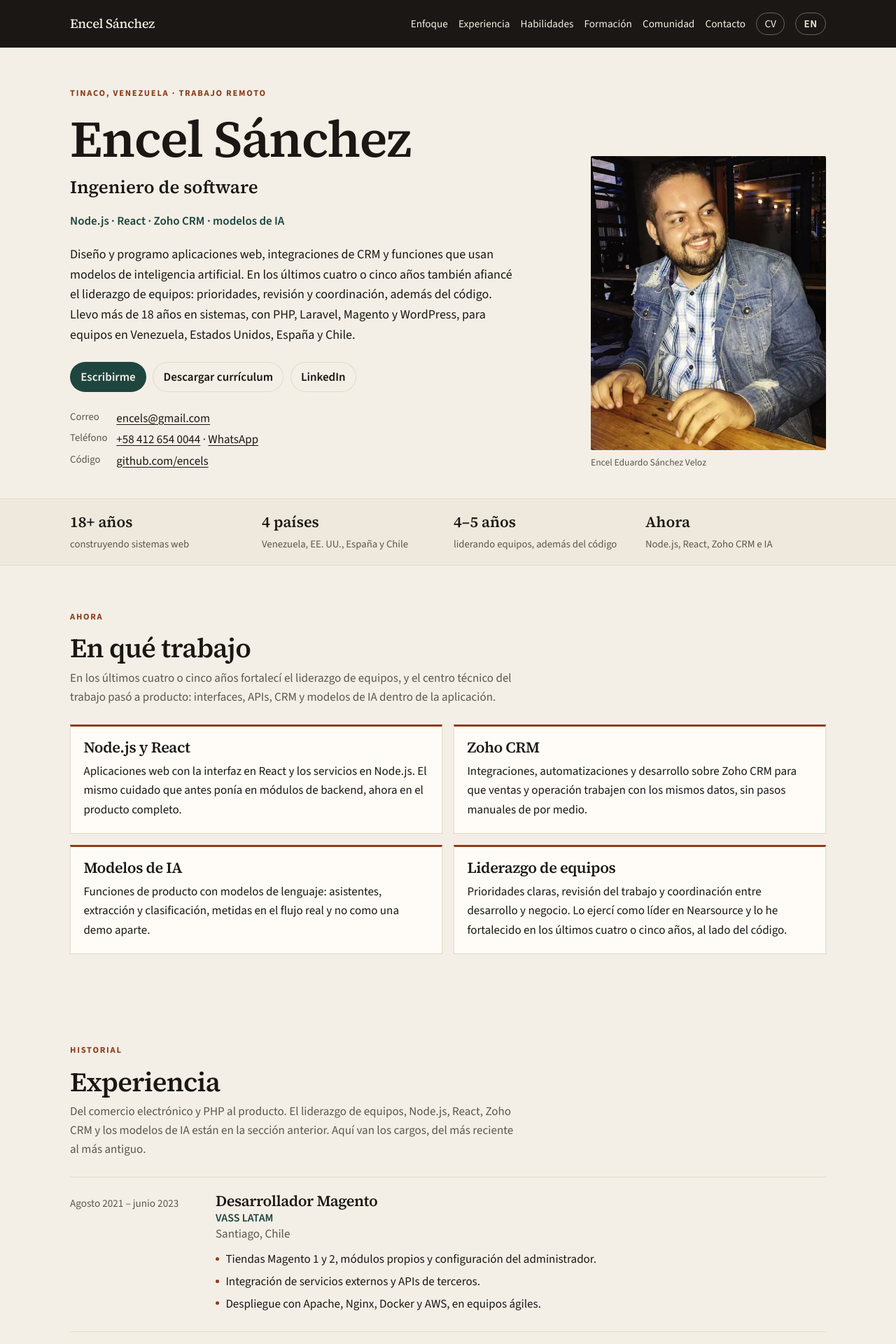
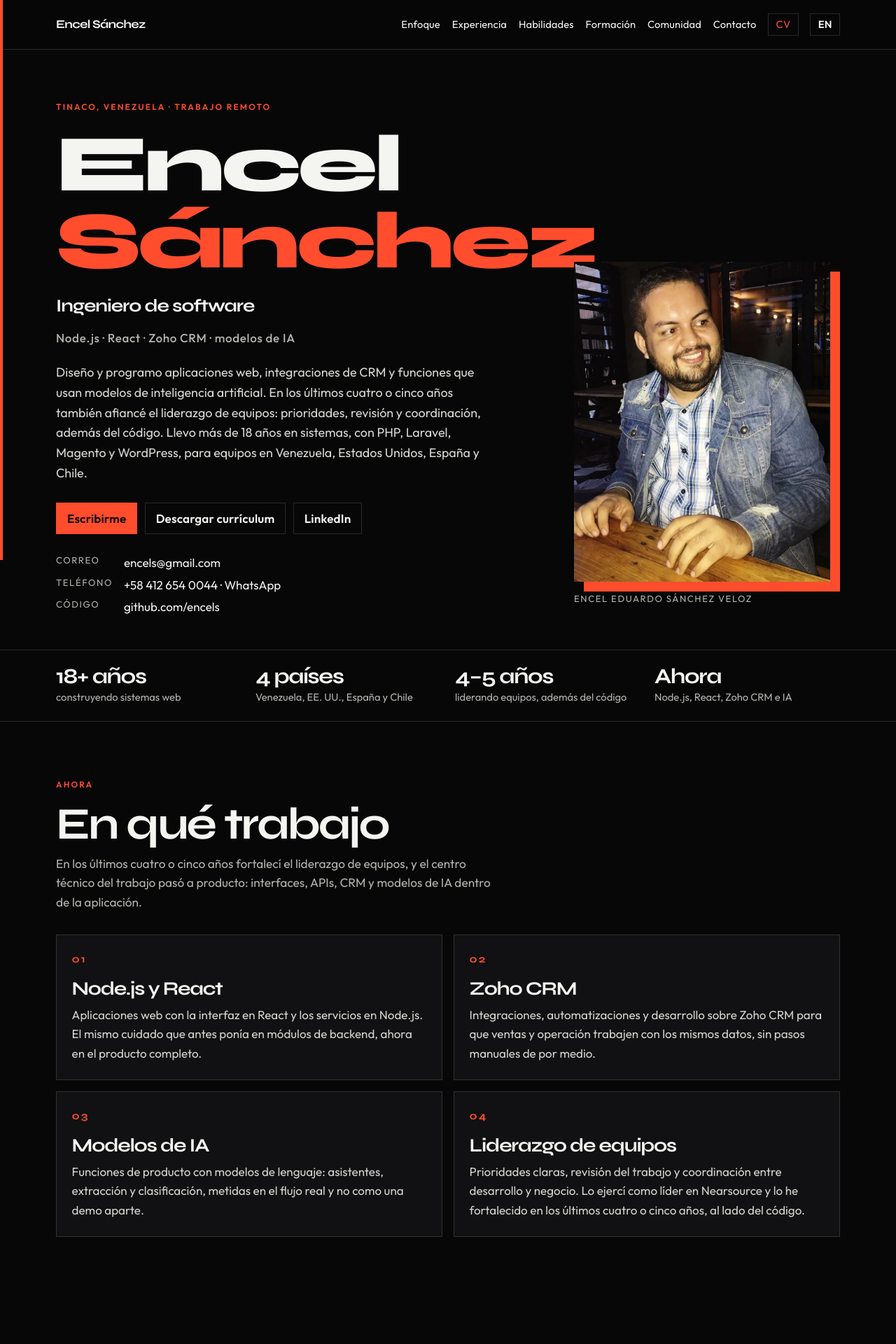
Before and after one commit to encels/encels.github.io, a PHP site: page / in a window 1280 px wide. Shown: the top 1920 px of the page at 70% size. Run offline with PHP 8.4, Linux system fonts and the light colour scheme.

Commit message:
Redesign the site with a darker, sharper visual system.
Replace the warm paper palette and serif type with a black layout, Syne and Outfit, and a single vermilion accent so the page reads as a current portfolio.

Co-authored-by: Cursor <cursoragent@cursor.com>

```diff
--- a/404.html
+++ b/404.html
@@ -5,12 +5,12 @@
   <meta name="viewport" content="width=device-width, initial-scale=1">
   <title>Página no encontrada | Encel Sánchez</title>
   <meta name="robots" content="noindex">
-  <meta name="theme-color" content="#1a1714">
+  <meta name="theme-color" content="#070708">
   <link rel="icon" href="img/favicon.svg" type="image/svg+xml">
   <link rel="stylesheet" href="css/site.css">
   <link rel="preconnect" href="https://fonts.googleapis.com">
   <link rel="preconnect" href="https://fonts.gstatic.com" crossorigin>
-  <link href="https://fonts.googleapis.com/css2?family=Source+Sans+3:wght@400;600&family=Source+Serif+4:opsz,wght@8..60,560&display=swap" rel="stylesheet">
+  <link href="https://fonts.googleapis.com/css2?family=Outfit:wght@400;600&family=Syne:wght@700;800&display=swap" rel="stylesheet">
 </head>
 <body>
   <header class="top">
--- a/css/site.css
+++ b/css/site.css
@@ -1,26 +1,28 @@
 :root {
-  --ink: #1a1714;
-  --cream: #f3efe6;
-  --paper: #fffcf7;
-  --muted: #5c564e;
-  --line: #e3d9cb;
-  --copper: #8d3d18;
-  --pine: #1e463f;
-  --sans: "Source Sans 3", "Segoe UI", sans-serif;
-  --serif: "Source Serif 4", "Iowan Old Style", Palatino, Georgia, serif;
-  --wrap: 1080px;
-  --header: 4.25rem;
+  --bg: #070708;
+  --surface: #111113;
+  --ink: #f4f4f1;
+  --muted: #b4b3ad;
+  --line: rgba(244, 244, 241, 0.14);
+  --accent: #ff4d2e;
+  --sans: "Outfit", "Segoe UI", sans-serif;
+  --display: "Syne", "Outfit", sans-serif;
+  --wrap: 1120px;
+  --header: 4.4rem;
 }
 
 *,
 *::before,
 *::after { box-sizing: border-box; }
 
-html { scroll-behavior: smooth; }
+html {
+  scroll-behavior: smooth;
+  color-scheme: dark;
+}
 
 body {
   margin: 0;
-  background: var(--cream);
+  background: var(--bg);
   color: var(--ink);
   font-family: var(--sans);
   font-size: 1.0625rem;
@@ -28,142 +30,176 @@ body {
   text-rendering: optimizeLegibility;
 }
 
+body::before {
+  content: "";
+  position: fixed;
+  inset: 0 auto 0 0;
+  width: 4px;
+  background: var(--accent);
+  z-index: 30;
+}
+
 img { max-width: 100%; height: auto; display: block; }
 
-a { color: var(--pine); text-underline-offset: 0.18em; }
+a { color: var(--ink); text-underline-offset: 0.18em; }
 
-a:hover { color: var(--copper); }
+a:hover { color: var(--accent); }
+
+::selection { background: var(--accent); color: #140804; }
 
 :focus-visible {
-  outline: 2px solid var(--copper);
+  outline: 2px solid var(--accent);
   outline-offset: 3px;
 }
 
 h1, h2, h3, p { margin: 0; }
 
-h1, h2, h3 { font-family: var(--serif); font-weight: 600; letter-spacing: -0.02em; line-height: 1.15; }
+h1, h2, h3 {
+  font-family: var(--display);
+  font-weight: 700;
+  letter-spacing: -0.045em;
+  line-height: 0.95;
+}
 
 .skip {
   position: absolute;
   left: 1rem;
   top: -4rem;
-  z-index: 20;
-  background: var(--paper);
-  color: var(--ink);
+  z-index: 40;
+  background: var(--accent);
+  color: #140804;
   padding: 0.5rem 0.8rem;
+  text-decoration: none;
 }
 
 .skip:focus { top: 0.5rem; }
 
 .wrap {
-  width: min(var(--wrap), calc(100% - 2rem));
+  width: min(var(--wrap), calc(100% - 2.5rem));
   margin-inline: auto;
 }
 
 .top {
   position: sticky;
   top: 0;
-  z-index: 10;
-  background: var(--ink);
-  color: var(--cream);
+  z-index: 20;
+  background: rgba(7, 7, 8, 0.82);
+  backdrop-filter: blur(16px);
+  border-bottom: 1px solid var(--line);
 }
 
 .top a { color: inherit; text-decoration: none; }
 
-.top a:hover { color: #f0d2c2; }
+.top a:hover { color: var(--accent); }
 
 .top-inner {
   display: flex;
   flex-wrap: wrap;
   align-items: center;
   justify-content: space-between;
-  gap: 0.6rem 1.25rem;
+  gap: 0.7rem 1.4rem;
   min-height: var(--header);
-  padding: 0.7rem 0;
+  padding: 0.75rem 0;
 }
 
 .brand {
-  font-family: var(--serif);
-  font-size: 1.15rem;
-  letter-spacing: -0.02em;
+  font-family: var(--display);
+  font-size: 1.05rem;
+  font-weight: 700;
+  letter-spacing: -0.04em;
 }
 
 .nav {
   display: flex;
   flex-wrap: wrap;
   align-items: center;
-  gap: 0.35rem 0.95rem;
+  gap: 0.4rem 1.05rem;
 }
 
-.nav a { font-size: 0.95rem; }
+.nav a {
+  font-size: 0.92rem;
+  letter-spacing: 0.01em;
+}
 
 .nav .cv,
 .lang {
-  border: 1px solid rgba(243, 239, 230, 0.35);
-  border-radius: 999px;
-  padding: 0.15rem 0.7rem;
+  border: 1px solid var(--line);
+  padding: 0.2rem 0.65rem;
 }
 
-.lang { font-weight: 600; letter-spacing: 0.04em; }
+.nav .cv { color: var(--accent); }
+
+.lang { font-weight: 600; letter-spacing: 0.08em; }
 
 .hero {
   display: grid;
-  grid-template-columns: minmax(0, 1.45fr) minmax(240px, 0.7fr);
-  gap: 3rem;
+  grid-template-columns: minmax(0, 1.35fr) minmax(260px, 0.75fr);
+  gap: 3.5rem;
   align-items: end;
-  padding: 3.5rem 0 2.5rem;
+  padding: 4.5rem 0 3rem;
 }
 
 .kicker {
-  margin-bottom: 0.8rem;
-  color: var(--copper);
-  font-size: 0.78rem;
-  font-weight: 700;
-  letter-spacing: 0.14em;
+  margin-bottom: 1.1rem;
+  color: var(--accent);
+  font-size: 0.75rem;
+  font-weight: 600;
+  letter-spacing: 0.18em;
   text-transform: uppercase;
 }
 
-h1 { font-size: clamp(2.7rem, 6vw, 4.6rem); }
+h1 {
+  font-size: clamp(4.4rem, 9vw, 8.2rem);
+  font-weight: 800;
+}
+
+h1 span {
+  display: block;
+  color: var(--accent);
+}
 
 .role {
-  margin-top: 0.35rem;
-  font-family: var(--serif);
-  font-size: clamp(1.35rem, 2vw, 1.7rem);
-  font-weight: 600;
+  margin-top: 1.1rem;
+  font-family: var(--display);
+  font-size: clamp(1.4rem, 2vw, 1.85rem);
+  font-weight: 700;
+  letter-spacing: -0.04em;
 }
 
 .stack {
-  margin-top: 0.85rem;
-  color: var(--pine);
-  font-weight: 600;
+  margin-top: 0.7rem;
+  color: var(--muted);
+  font-weight: 500;
+  letter-spacing: 0.04em;
 }
 
 .lede {
-  max-width: 40rem;
-  margin-top: 1.25rem;
-  font-size: 1.125rem;
+  max-width: 38rem;
+  margin-top: 1.4rem;
+  color: #d8d7d2;
+  font-size: 1.12rem;
 }
 
 .actions {
   display: flex;
   flex-wrap: wrap;
-  gap: 0.6rem;
-  margin-top: 1.5rem;
+  gap: 0.65rem;
+  margin-top: 1.7rem;
 }
 
 .btn {
   display: inline-flex;
   align-items: center;
-  min-height: 2.7rem;
-  padding: 0.4rem 0.95rem;
-  border-radius: 999px;
+  min-height: 2.85rem;
+  padding: 0.45rem 1rem;
   text-decoration: none;
   font-weight: 600;
+  letter-spacing: 0.01em;
 }
 
-.btn-primary { background: var(--pine); color: var(--cream); }
+.btn-primary { background: var(--accent); color: #140804; }
 
-.btn-primary:hover { background: #163832; color: white; }
+.btn-primary:hover { background: #ff6a50; color: #140804; }
 
 .btn-ghost {
   background: transparent;
@@ -171,27 +207,32 @@ h1 { font-size: clamp(2.7rem, 6vw, 4.6rem); }
   box-shadow: inset 0 0 0 1px var(--line);
 }
 
-.btn-ghost:hover { color: var(--copper); box-shadow: inset 0 0 0 1px var(--copper); }
+.btn-ghost:hover { color: var(--accent); box-shadow: inset 0 0 0 1px var(--accent); }
 
 .facts {
   display: grid;
   grid-template-columns: auto 1fr;
-  gap: 0.2rem 0.8rem;
-  margin: 1.5rem 0 0;
+  gap: 0.25rem 1rem;
+  margin: 1.7rem 0 0;
   padding: 0;
 }
 
 .facts dt {
   color: var(--muted);
-  font-size: 0.92rem;
+  font-size: 0.82rem;
+  letter-spacing: 0.12em;
+  text-transform: uppercase;
 }
 
 .facts dd { margin: 0; }
 
-.facts a { color: var(--ink); }
+.facts a { color: var(--ink); text-decoration: none; }
+
+.facts a:hover { color: var(--accent); }
 
 .portrait {
   margin: 0;
+  padding: 0 14px 14px 0;
 }
 
 .portrait img {
@@ -199,93 +240,132 @@ h1 { font-size: clamp(2.7rem, 6vw, 4.6rem); }
   aspect-ratio: 4 / 5;
   object-fit: cover;
   object-position: center 18%;
-  border-radius: 2px;
-  background: #ddd4c6;
+  background: #1a1a1c;
+  box-shadow: 14px 14px 0 var(--accent);
 }
 
 .portrait figcaption {
-  margin-top: 0.45rem;
+  margin-top: 0.85rem;
   color: var(--muted);
-  font-size: 0.85rem;
+  font-size: 0.82rem;
+  letter-spacing: 0.12em;
+  text-transform: uppercase;
 }
 
-.band {
-  border-block: 1px solid var(--line);
-  background: #efe8dc;
-}
+.band { border-block: 1px solid var(--line); }
 
 .band-inner {
   display: grid;
   grid-template-columns: repeat(4, 1fr);
-  gap: 1rem;
-  padding: 1rem 0;
+  gap: 1.25rem;
+  padding: 1.35rem 0;
 }
 
-.band strong { display: block; font-family: var(--serif); font-size: 1.35rem; font-weight: 600; }
+.band strong {
+  display: block;
+  font-family: var(--display);
+  font-size: clamp(1.7rem, 2.4vw, 2.3rem);
+  font-weight: 700;
+  letter-spacing: -0.045em;
+  line-height: 1;
+}
 
 .band span { color: var(--muted); font-size: 0.92rem; }
 
 section { scroll-margin-top: calc(var(--header) + 0.8rem); }
 
-.block { padding: 4rem 0; }
+.block { padding: 5rem 0; }
 
-.block h2 { font-size: clamp(1.8rem, 3vw, 2.45rem); margin-bottom: 0.4rem; }
+.block h2 {
+  font-size: clamp(2.4rem, 5vw, 4.2rem);
+  margin-bottom: 0.7rem;
+}
 
 .intro {
   max-width: 40rem;
   color: var(--muted);
-  margin-bottom: 1.6rem;
+  margin-bottom: 2rem;
+  font-size: 1.08rem;
 }
 
 .cards {
   display: grid;
   grid-template-columns: 1fr 1fr;
   gap: 1rem;
+  counter-reset: focus;
 }
 
 .card {
-  background: var(--paper);
+  position: relative;
+  background: var(--surface);
   border: 1px solid var(--line);
-  border-top: 3px solid var(--copper);
-  padding: 1.15rem 1.15rem 1.25rem;
+  padding: 1.4rem 1.35rem 1.5rem;
+  transition: border-color 0.2s ease, transform 0.2s ease;
 }
 
-.card h3 { font-size: 1.35rem; margin-bottom: 0.45rem; }
+.card::before {
+  counter-increment: focus;
+  content: counter(focus, decimal-leading-zero);
+  display: block;
+  margin-bottom: 1.1rem;
+  color: var(--accent);
+  font-family: var(--display);
+  font-size: 0.95rem;
+  font-weight: 700;
+  letter-spacing: 0.12em;
+}
+
+.card:hover { border-color: var(--accent); transform: translateY(-3px); }
+
+.card h3 {
+  font-size: 1.7rem;
+  margin-bottom: 0.65rem;
+}
+
+.card p { color: #d4d3ce; }
 
 .job {
   display: grid;
-  grid-template-columns: 11.5rem minmax(0, 1fr);
-  gap: 1rem 1.5rem;
-  padding: 1.35rem 0;
+  grid-template-columns: 12rem minmax(0, 1fr);
+  gap: 0.4rem 1.75rem;
+  padding: 1.45rem 0;
   border-top: 1px solid var(--line);
 }
 
+.job:last-child { border-bottom: 1px solid var(--line); }
+
 .when, .where { color: var(--muted); }
 
-.when { margin: 0.2rem 0 0; font-size: 0.95rem; }
+.when {
+  margin: 0.35rem 0 0;
+  font-size: 0.92rem;
+  letter-spacing: 0.02em;
+}
 
-.job h3 { font-size: 1.35rem; }
+.job h3 { font-size: 1.55rem; }
 
 .job h3 span {
   display: block;
-  margin-top: 0.15rem;
+  margin-top: 0.3rem;
   font-family: var(--sans);
-  font-size: 1rem;
+  font-size: 0.95rem;
   font-weight: 600;
-  letter-spacing: 0;
-  color: var(--pine);
+  letter-spacing: 0.08em;
+  text-transform: uppercase;
+  color: var(--accent);
 }
 
-.job ul, .plain {
-  margin: 0.55rem 0 0;
+.job ul {
+  margin: 0.7rem 0 0;
   padding: 0;
   list-style: none;
 }
 
 .job li {
   position: relative;
-  margin: 0.28rem 0;
-  padding-left: 0.9rem;
+  margin: 0.3rem 0;
+  padding-left: 0.95rem;
+  color: #d8d7d2;
 }
 
 .job li::before {
@@ -293,36 +373,43 @@ section { scroll-margin-top: calc(var(--header) + 0.8rem); }
   position: absolute;
   left: 0;
   top: 0.62em;
-  width: 0.32rem;
-  height: 0.32rem;
-  border-radius: 50%;
-  background: var(--copper);
+  width: 0.35rem;
+  height: 1px;
+  background: var(--accent);
 }
 
 .groups {
   display: grid;
   grid-template-columns: 1fr 1fr;
-  gap: 1.5rem 2rem;
+  gap: 2rem 2.5rem;
 }
 
 .groups h3 {
   font-family: var(--sans);
-  font-size: 0.78rem;
-  font-weight: 700;
-  letter-spacing: 0.12em;
+  font-size: 0.75rem;
+  font-weight: 600;
+  letter-spacing: 0.16em;
   text-transform: uppercase;
-  color: var(--copper);
-  margin-bottom: 0.55rem;
+  color: var(--accent);
+  margin-bottom: 0.75rem;
 }
 
-.tags { display: flex; flex-wrap: wrap; gap: 0.4rem; padding: 0; margin: 0; list-style: none; }
+.tags {
+  display: flex;
+  flex-wrap: wrap;
+  gap: 0.45rem 0.5rem;
+  padding: 0;
+  margin: 0;
+  list-style: none;
+}
 
 .tags li {
-  background: var(--paper);
   border: 1px solid var(--line);
-  border-radius: 999px;
-  padding: 0.28rem 0.7rem;
-  font-size: 0.95rem;
+  padding: 0.38rem 0.7rem;
+  font-family: var(--display);
+  font-size: 0.98rem;
+  font-weight: 700;
+  letter-spacing: -0.03em;
 }
 
 .split {
--- a/english-version.html
+++ b/english-version.html
@@ -29,14 +29,14 @@
   <meta name="twitter:description" content="Node.js, React, Zoho CRM, AI models and team leadership. More than 18 years in web systems.">
   <meta name="twitter:image" content="https://encels.com/img/og-img.jpg">
   <meta name="twitter:image:alt" content="Encel Sánchez, software engineer.">
-  <meta name="theme-color" content="#1a1714">
+  <meta name="theme-color" content="#070708">
   <link rel="icon" href="img/favicon.svg" type="image/svg+xml">
   <link rel="icon" href="img/favicon.png" sizes="32x32" type="image/png">
   <link rel="apple-touch-icon" href="img/apple-touch-icon.png">
   <link rel="manifest" href="site.webmanifest">
   <link rel="preconnect" href="https://fonts.googleapis.com">
   <link rel="preconnect" href="https://fonts.gstatic.com" crossorigin>
-  <link href="https://fonts.googleapis.com/css2?family=Source+Sans+3:ital,wght@0,400;0,600;0,700;1,400&family=Source+Serif+4:opsz,wght@8..60,500;8..60,600&display=swap" rel="stylesheet">
+  <link href="https://fonts.googleapis.com/css2?family=Outfit:wght@400;500;600&family=Syne:wght@600;700;800&display=swap" rel="stylesheet">
   <link rel="stylesheet" href="css/site.css">
   <script type="application/ld+json">
   {
@@ -133,7 +133,7 @@
     <div class="wrap hero" id="inicio">
       <div>
         <p class="kicker">Tinaco, Venezuela · remote</p>
-        <h1>Encel Sánchez</h1>
+        <h1>Encel <span>Sánchez</span></h1>
         <p class="role">Software engineer</p>
         <p class="stack">Node.js · React · Zoho CRM · AI models</p>
         <p class="lede">I design and build web applications, CRM integrations and product features that use AI models. Over the last four or five years I have also strengthened how I lead teams: priorities, review and coordination, alongside the code. I have spent more than 18 years on systems, with PHP, Laravel, Magento and WordPress, for teams in Venezuela, the United States, Spain and Chile.</p>
--- a/index.html
+++ b/index.html
@@ -29,14 +29,14 @@
   <meta name="twitter:description" content="Node.js, React, Zoho CRM, modelos de IA y liderazgo de equipos. Más de 18 años en sistemas web.">
   <meta name="twitter:image" content="https://encels.com/img/og-img.jpg">
   <meta name="twitter:image:alt" content="Encel Sánchez, ingeniero de software.">
-  <meta name="theme-color" content="#1a1714">
+  <meta name="theme-color" content="#070708">
   <link rel="icon" href="img/favicon.svg" type="image/svg+xml">
   <link rel="icon" href="img/favicon.png" sizes="32x32" type="image/png">
   <link rel="apple-touch-icon" href="img/apple-touch-icon.png">
   <link rel="manifest" href="site.webmanifest">
   <link rel="preconnect" href="https://fonts.googleapis.com">
   <link rel="preconnect" href="https://fonts.gstatic.com" crossorigin>
-  <link href="https://fonts.googleapis.com/css2?family=Source+Sans+3:ital,wght@0,400;0,600;0,700;1,400&family=Source+Serif+4:opsz,wght@8..60,500;8..60,600&display=swap" rel="stylesheet">
+  <link href="https://fonts.googleapis.com/css2?family=Outfit:wght@400;500;600&family=Syne:wght@600;700;800&display=swap" rel="stylesheet">
   <link rel="stylesheet" href="css/site.css">
   <script type="application/ld+json">
   {
@@ -133,7 +133,7 @@
     <div class="wrap hero" id="inicio">
       <div>
         <p class="kicker">Tinaco, Venezuela · trabajo remoto</p>
-        <h1>Encel Sánchez</h1>
+        <h1>Encel <span>Sánchez</span></h1>
         <p class="role">Ingeniero de software</p>
         <p class="stack">Node.js · React · Zoho CRM · modelos de IA</p>
         <p class="lede">Diseño y programo aplicaciones web, integraciones de CRM y funciones que usan modelos de inteligencia artificial. En los últimos cuatro o cinco años también afiancé el liderazgo de equipos: prioridades, revisión y coordinación, además del código. Llevo más de 18 años en sistemas, con PHP, Laravel, Magento y WordPress, para equipos en Venezuela, Estados Unidos, España y Chile.</p>
```
Also changed, not shown: other parts of css/site.css (+48 -31 lines), img/apple-touch-icon.png, img/favicon.png, img/favicon.svg, img/icon-192.png, img/icon-512.png, img/og-img.jpg.
